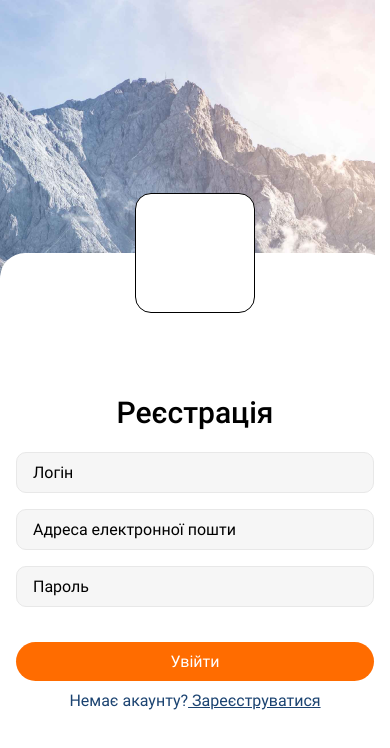
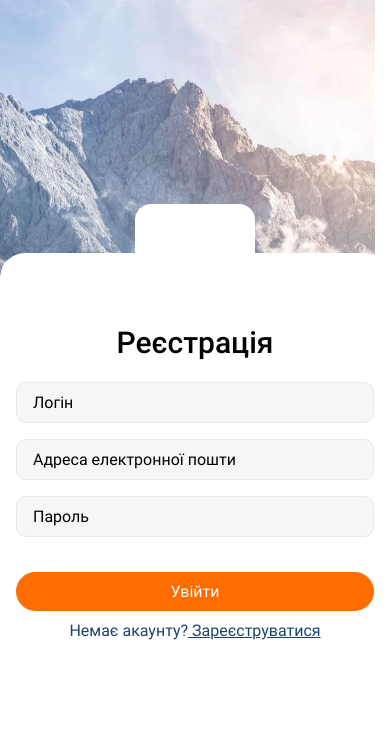
Before and after one commit to Tatiana-Kashcha/AwesomeProject, a React Native app: screen / in a window 390 px wide. Shown: the top 748 px of the page. Built offline with nearby package versions, Linux system fonts and the light colour scheme.

Commit message:
Update RegistrationScreen.js

```diff
--- a/src/components/RegistrationScreen.js
+++ b/src/components/RegistrationScreen.js
@@ -15,7 +15,7 @@ export default function RegistrationScreen() {
     <SafeAreaView style={gStyle.container}>
       <View style={[gStyle.thumb, styles.thumb]}>
         <View style={styles.avatar}></View>
-        <Text style={gStyle.textHeader}>Реєстрація</Text>
+        <Text style={[gStyle.textHeader, styles.textHeader]}>Реєстрація</Text>
         <Formik>
           <View style={gStyle.form}>
             <TextInput
@@ -50,12 +50,16 @@ const styles = StyleSheet.create({
     width: 120,
     height: 120,
     backgroundColor: "#fff",
-    borderWidth: 1,
     borderRadius: 16,
-    bottom: 60,
+    position: "absolute",
+    bottom: "88%",
   },
   thumb: {
     flex: 0.7,
+    position: "relative",
+  },
+  textHeader: {
+    marginTop: 72,
   },
   input: {
     marginTop: 0,
```
